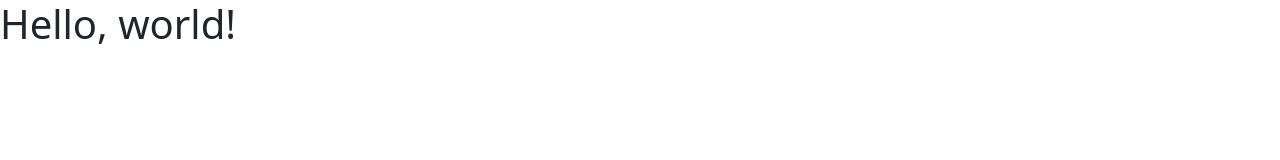
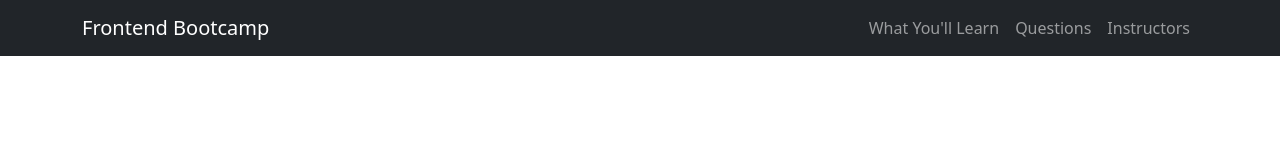
Before and after one commit to AyanUpadhaya/bootstrap-bootcamp, a plain HTML site: page index.html in a window 1280 px wide. Drawn offline with nearby package versions, Linux system fonts and the light colour scheme.

Commit message:
nav complete

```diff
--- a/index.html
+++ b/index.html
@@ -12,7 +12,35 @@
     <title>Hello, world!</title>
   </head>
   <body>
-    <h1>Hello, world!</h1>
+    <nav class="navbar navbar-expand-lg bg-dark navbar-dark">
+        <div class="container">
+            <a href="" class="navbar-brand">Frontend Bootcamp</a>
+
+            <button class="navbar-toggler" type="button" data-bs-toggle="collapse" data-bs-target="#navmenu">
+                <span class="navbar-toggler-icon"></span>
+            </button>
+
+            <div class="collapse navbar-collapse" id='navmenu'>
+                <ul class="navbar-nav ms-auto">
+                    <li class="nav-item">
+                        <a href="#learn" class="nav-link">
+                            What You'll Learn
+                        </a>
+                    </li>
+                    <li class="nav-item">
+                        <a href="#questions" class="nav-link">
+                            Questions
+                        </a>
+                    </li>
+                    <li class="nav-item">
+                        <a href="#instructors" class="nav-link">
+                            Instructors
+                        </a>
+                    </li>
+                </ul>
+            </div>
+        </div>
+    </nav>
 
 
 
```
